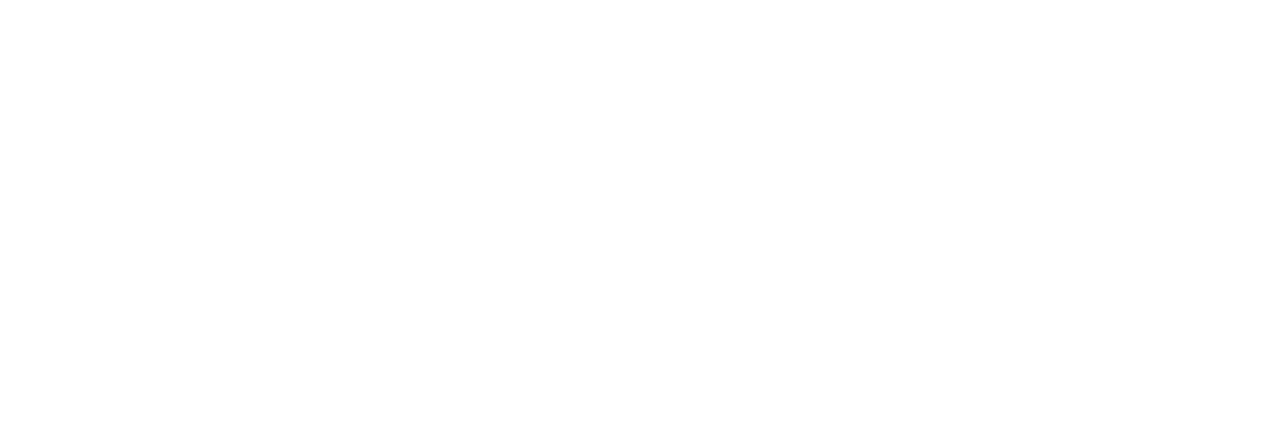
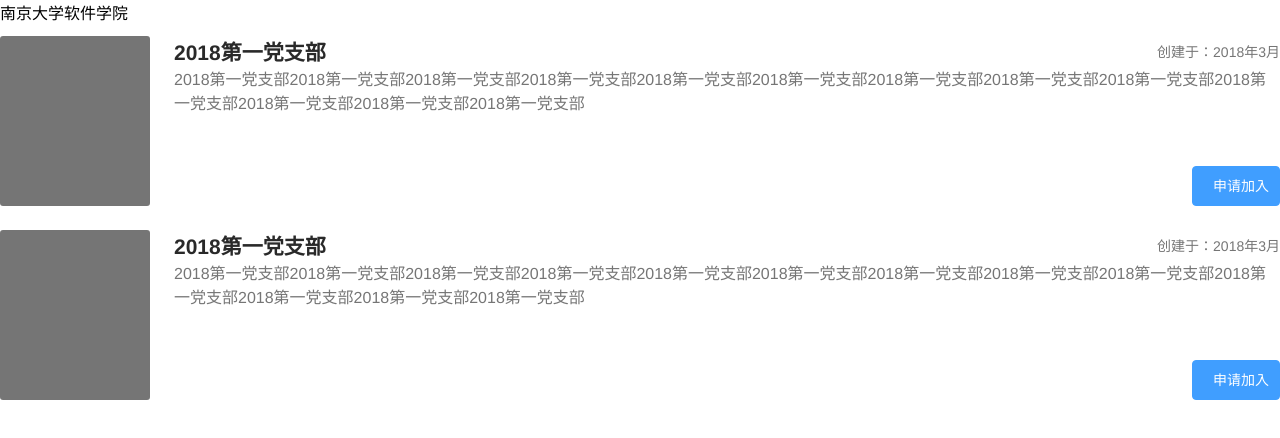
Before and after one commit to aqqzzz/PartyStudyForum_front, a Vue app in the folder parte-front/: page /#/org in a window 1280 px wide. Shown: the top 438 px of the page. Built offline with nearby package versions, Linux system fonts and the light colour scheme; some icons are missing.

Commit message:
feature - orgnization list

```diff
--- a/parte-front/src/router.ts
+++ b/parte-front/src/router.ts
@@ -2,6 +2,7 @@
 import Router from 'vue-router'
 import Home from './views/Home.vue'
 import LoginContainer from './views/auth/LoginContainer.vue'
+import OrgListItem from './views/orgs/OrgListItem.vue'
 
 Vue.use(Router)
 
@@ -11,8 +12,8 @@
   routes: [
     {
       path: '/',
-      name: 'home',
-      component: LoginContainer
+      // name: 'home',
+      component: LoginContainer,
     },
     {
       path: '/about',
@@ -21,6 +22,9 @@
       // this generates a separate chunk (about.[hash].js) for this route
       // which is lazy-loaded when the route is visited.
       component: () => import('./views/About.vue')
+    }, {
+      path: '/org',
+      component: () => import('./views/orgs/OrgListContainer.vue')
     }
 
   ]
--- /dev/null
+++ b/parte-front/src/views/orgs/OrgListContainer.vue
@@ -0,0 +1,21 @@
+<template>
+  <div class="container">
+    <DefaultHeader />
+    <OrgListItem />
+    <OrgListItem />
+  </div>
+</template>
+<script lang="ts">
+import { Vue, Component } from 'vue-property-decorator'
+import OrgListItem from './OrgListItem.vue'
+import DefaultHeader from '@/views/auth/DefaultHeader.vue'
+@Component({
+  components: {
+    OrgListItem,
+    DefaultHeader,
+  }
+})
+export default class OrgListContainer extends Vue {
+
+}
+</script>
--- /dev/null
+++ b/parte-front/src/views/orgs/OrgListItem.scss
@@ -0,0 +1,62 @@
+.container {
+  width: 100%;
+  height: 170px;
+  padding: 12px 0;
+  display: flex;
+  .left {
+    flex-shrink: 0;
+    width: 150px;
+    height: 100%;
+
+    .imgWrapper {
+      width: 100%;
+      height: 100%;
+      background-color: rgba(0, 0, 0, 0.54);
+      border-radius: 3px;
+    }
+  }
+  .right {
+    flex-grow: 1;
+    height: 100%;
+    position: relative;
+    margin-left: 24px;
+    display: flex;
+    flex-direction: column;
+
+    .header {
+      display: inline-flex;
+      align-items: center;
+      justify-content: space-between;
+      width: 100%;
+
+      .title {
+        font-size: 21px;
+        font-weight: 600;
+        color: rgba(0, 0, 0, 0.84);
+      }
+      .time {
+        font-size: 14px;
+        color: rgba(0, 0, 0, 0.54);
+      }
+    }
+
+    .content {
+      position: relative;
+      width: 100%;
+      flex-grow: 1;
+      height: 100%;
+      .info {
+        color: rgba(0, 0, 0, 0.54);
+        margin-bottom: 40px;
+      }
+      .join {
+        position: absolute;
+        right: 0;
+        bottom: 0;
+        #addBtn {
+          width: 88px;
+        }
+      }
+    }
+  }
+}
--- /dev/null
+++ b/parte-front/src/views/orgs/OrgListItem.vue
@@ -0,0 +1,31 @@
+<template>
+  <div class="container">
+    <div class="left">
+      <div class="imgWrapper"></div>
+    </div>
+    <div class="right">
+      <div class="header">
+        <div class="title">2018第一党支部</div>
+        <div class="time">创建于：2018年3月</div>
+      </div>
+      <div class="content">
+        <div class="info">
+          2018第一党支部2018第一党支部2018第一党支部2018第一党支部2018第一党支部2018第一党支部2018第一党支部2018第一党支部2018第一党支部2018第一党支部2018第一党支部2018第一党支部2018第一党支部
+        </div>
+        <div class="join">
+          <el-button type="primary" id="addBtn">申请加入</el-button>
+        </div>
+      </div>
+    </div>
+  </div>
+</template>
+<script lang="ts">
+import { Vue, Component } from 'vue-property-decorator'
+@Component
+export default class OrgListItem extends Vue {
+
+}
+</script>
+<style lang="scss" scoped>
+@import './OrgListItem.scss';
+</style>
```
